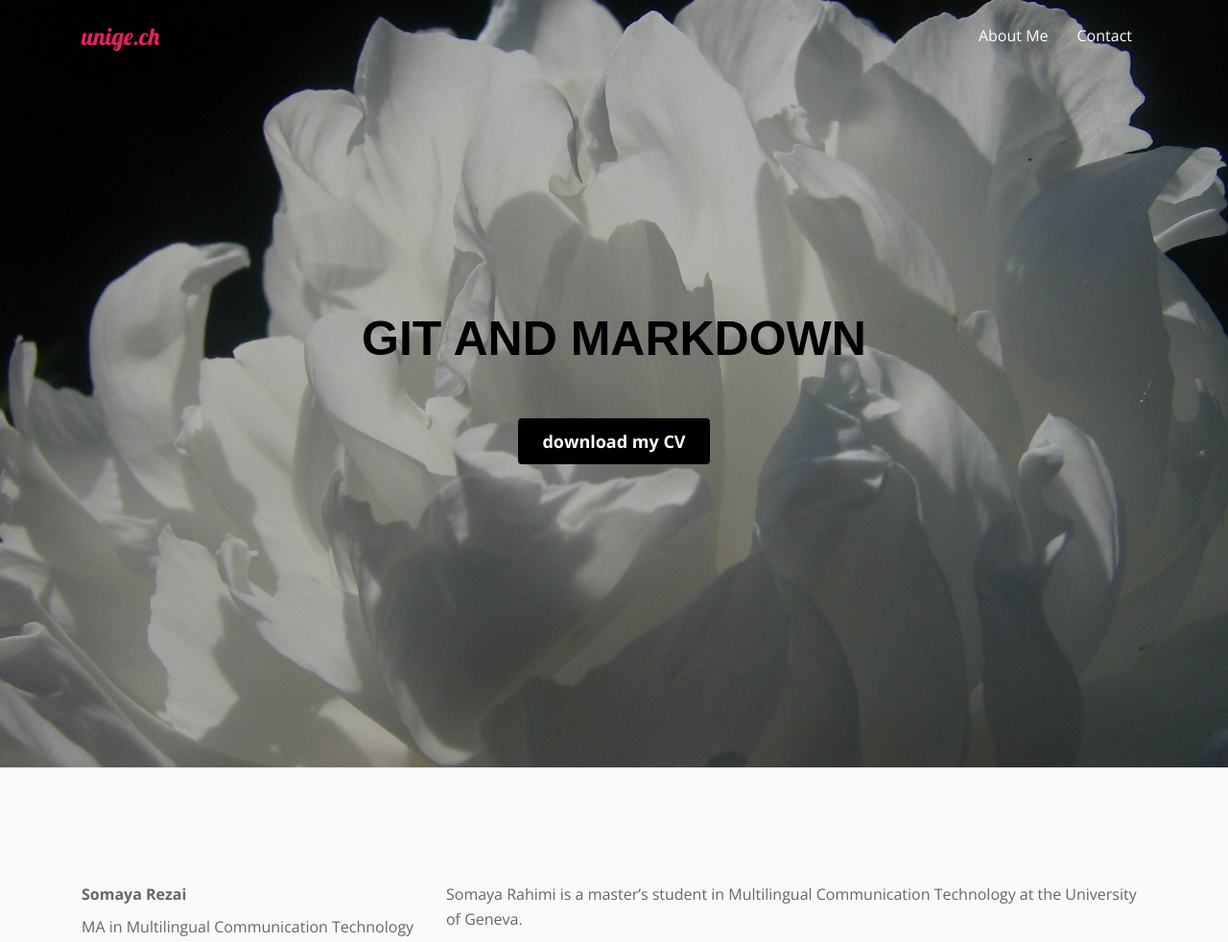
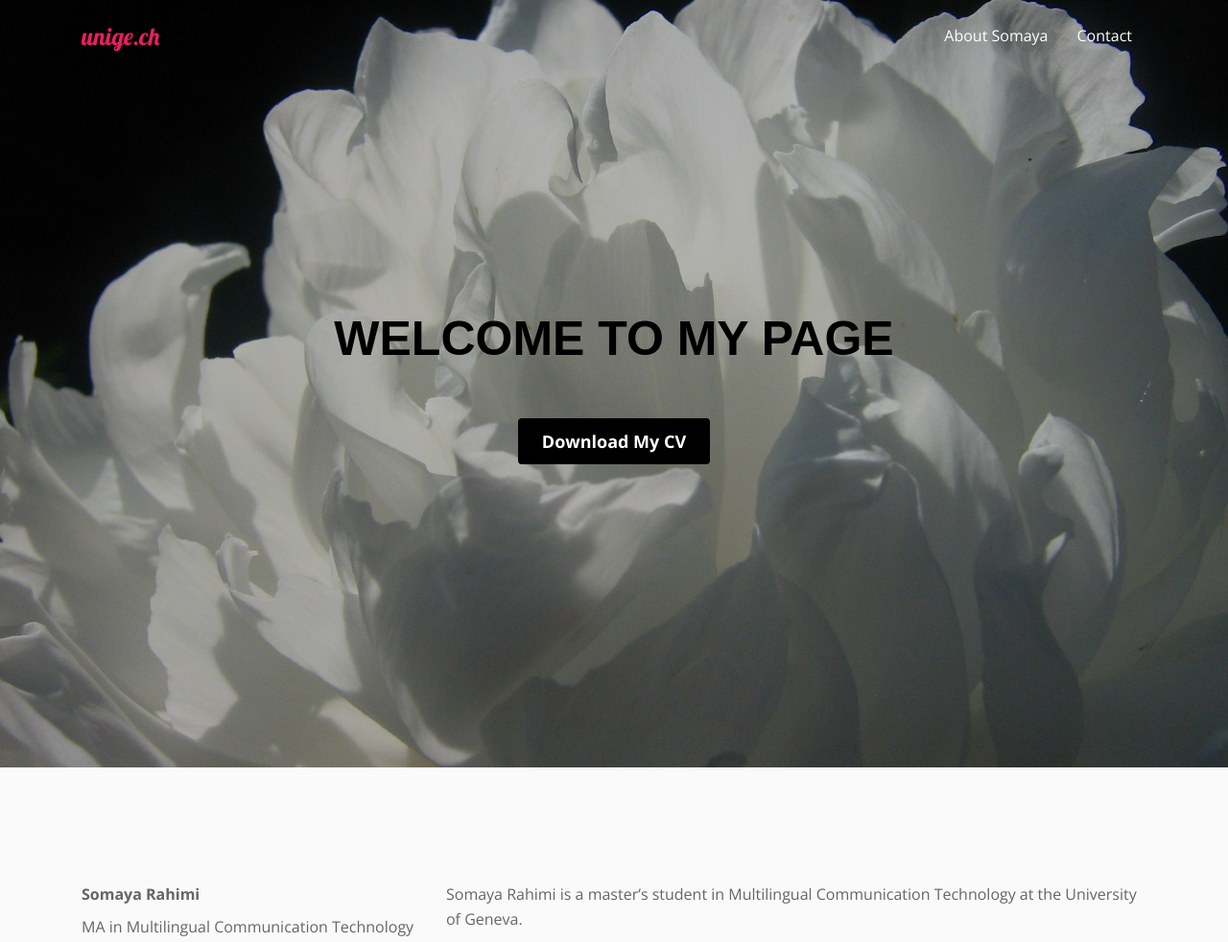
Before and after one commit to Somaya1200/Somaya1200, a plain HTML site: page index.html in a window 1280 px wide. Shown: the top 982 px of the page at 96% size. Drawn offline with nearby package versions, Linux system fonts and the light colour scheme.

Commit message:
pushing new changes

```diff
--- a/index.html
+++ b/index.html
@@ -29,7 +29,7 @@
 
                 <div id="main-nav" class="collapse navbar-collapse">
                     <ul class="navbar-nav ml-auto">
-                        <li><a href="#about" class="nav-item nav-link active">About Me</a></li>
+                        <li><a href="#about" class="nav-item nav-link active">About Somaya</a></li>
                         <li><a href="#contact" class="nav-item nav-link">Contact</a></li>
                     </ul>
                 </div>
@@ -38,9 +38,9 @@
 
         <div class="banner">
             <div class="container">
-                <h1>GIT AND MARKDOWN</h1>
+                <h1>WELCOME TO MY PAGE</h1>
                 <p></p>
-                <a href="document/Cv.SomayaRahimi.pdf" class="button button-primary">download my CV</a>
+                <a href="document/Cv.SomayaRahimi.pdf" class="button button-primary">Download My CV</a>
             </div>
         </div>
     </header>
@@ -51,7 +51,7 @@
             <div class="container">
                 <div class="row">
                     <div class="col-md-4">
-                        <b><p>Somaya Rezai</p></b>
+                        <b><p>Somaya Rahimi</p></b>
                         <p>MA in Multilingual Communication Technology</p>
                         <p>University of Geneva</p>
                     </div>
@@ -167,7 +167,7 @@
                                             <span class="fa fa-phone"></span>
                                         </div>
                                         <div class="text pl-3">
-                                        <p><span>Phone:</span> <a href="tel://1234567920">+ 41 22 222 22 22</a></p>
+                                        <p><span>Phone:</span> <a href="tel://1234567920">+ 41 78 805 16 00</a></p>
                                       </div>
                                   </div>
                                     <div class="dbox w-100 d-flex align-items-center">
```
